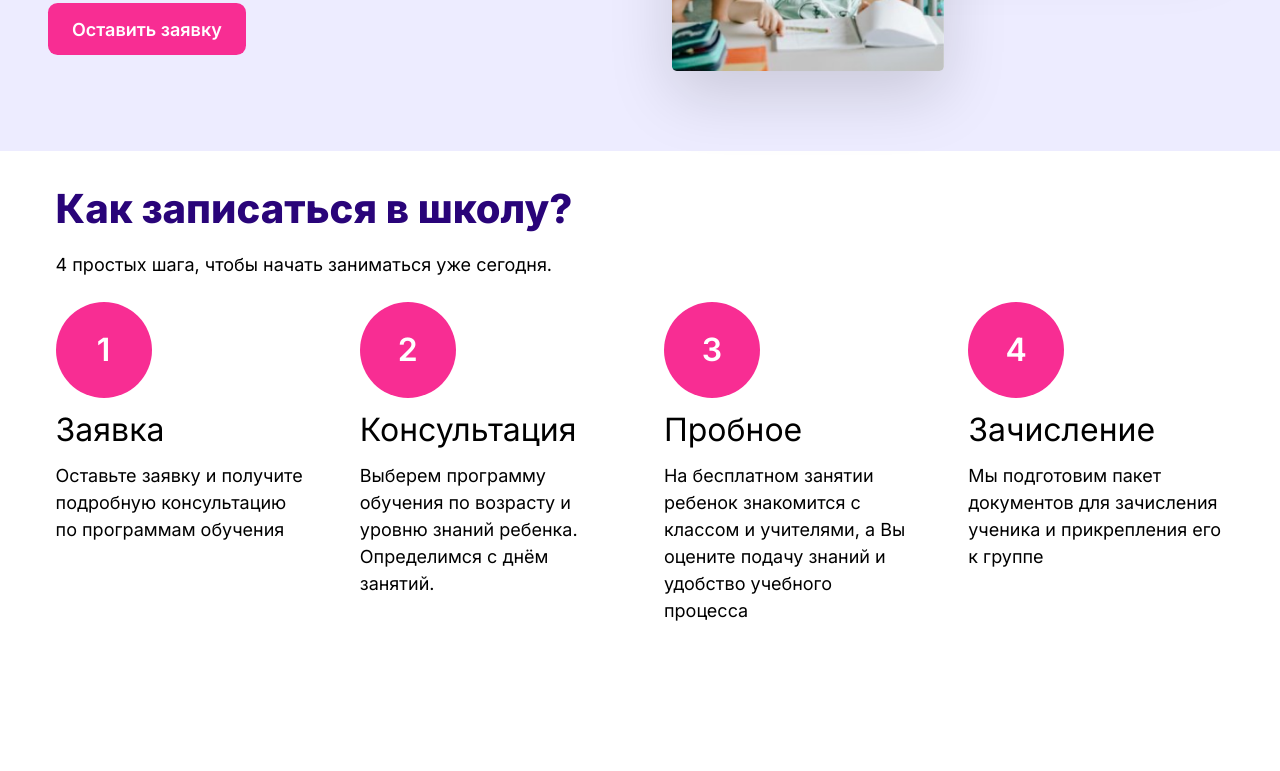
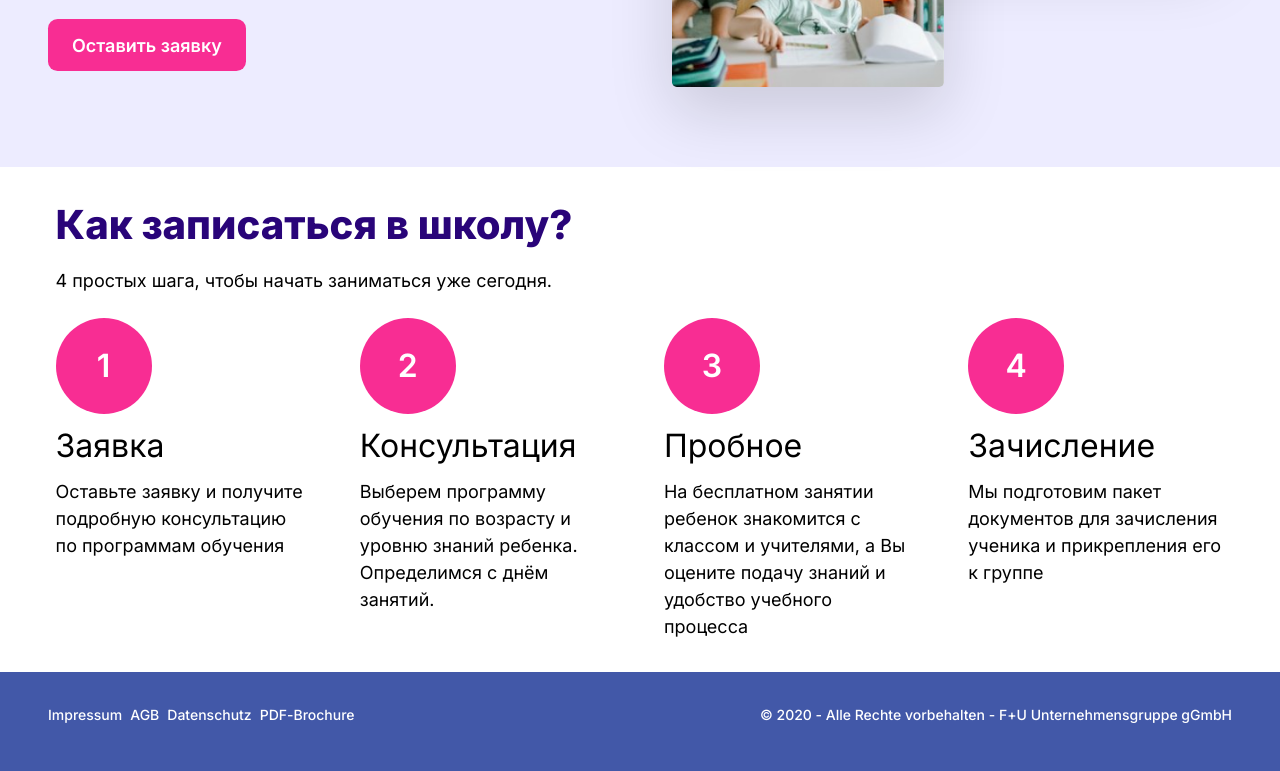
Before and after one commit to IronAdministrator/lanSchool, a website built with Vite: page index.html in a window 1280 px wide. Shown: the part 2231-3002 px from the top of the page. Before the commit the page ends 2887 px from the top, so only its background shows below. Built offline with nearby package versions, Linux system fonts and the light colour scheme; files whose address does not match are found by name.

Commit message:
add footer base

```diff
--- a/index.html
+++ b/index.html
@@ -379,6 +379,22 @@
           </div>
         </div>
       </section>
+
+      <footer class="primary-footer">
+        <div class="container">
+          <div class="footer-wrapper">
+            <ul class="footer-links">
+              <li class="link">Impressum</li>
+              <li class="link">AGB</li>
+              <li class="link">Datenschutz</li>
+              <li class="link">PDF-Brochure</li>
+            </ul>
+            <div class="signature">
+              © 2020 - Alle Rechte vorbehalten - F+U Unternehmensgruppe gGmbH
+            </div>
+          </div>
+        </div>
+      </footer>
     </main>
   </body>
 </html>
--- a/style.css
+++ b/style.css
@@ -492,12 +492,12 @@ header .nav-main .nav-items .nav-item.insta-icon-container {
 .section-cta {
   background-color: var(--clr-background-blue);
   /* padding: 2rem 0 26rem; */
-  padding: 2rem 0 0 0;
+  padding: 3rem 0 0 0;
 }
 
 @media only screen and (min-width: 48em) {
   .section-cta {
-    padding: 3rem 0 0 0;
+    padding: 4rem 0 0 0;
   }
 }
 
@@ -653,3 +653,33 @@ header .nav-main .nav-items .nav-item.insta-icon-container {
 }
 
 /* section enrollment */
+
+/* section footer */
+.primary-footer {
+  background-color: var(--clr-blue-400);
+  color: var(--clr-text-white);
+  padding: 2rem 0;
+  font-size: var(--fs-300);
+  font-weight: 500;
+}
+
+@media only screen and (min-width: 62em) {
+  .primary-footer .footer-wrapper {
+    display: flex;
+    justify-content: space-between;
+  }
+}
+
+.primary-footer .footer-links {
+  list-style: none;
+  padding: 0;
+  margin-top: 0;
+  display: flex;
+  justify-content: center;
+  gap: 0.5rem;
+}
+
+.primary-footer .signature {
+  text-align: center;
+}
+/* section footer */
```
